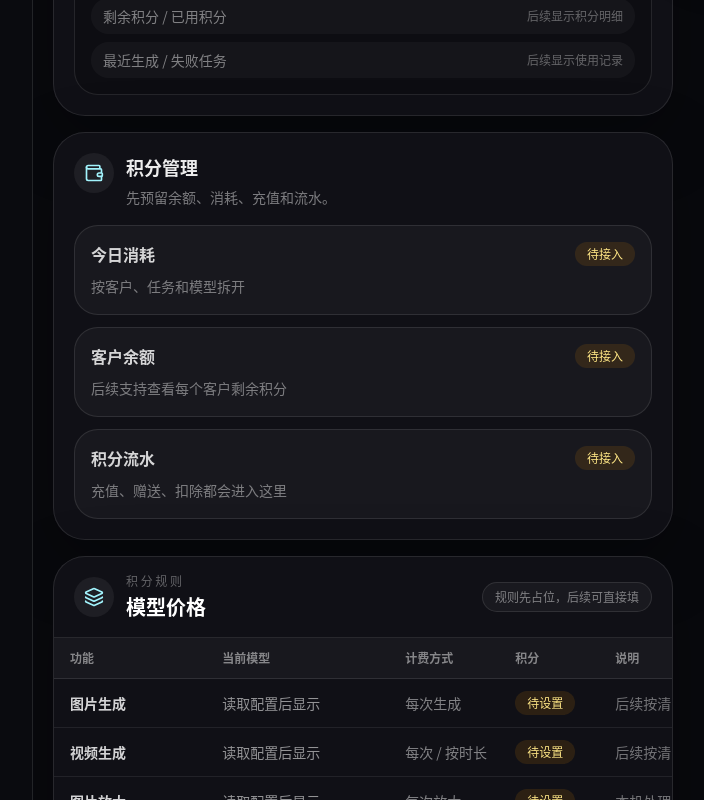
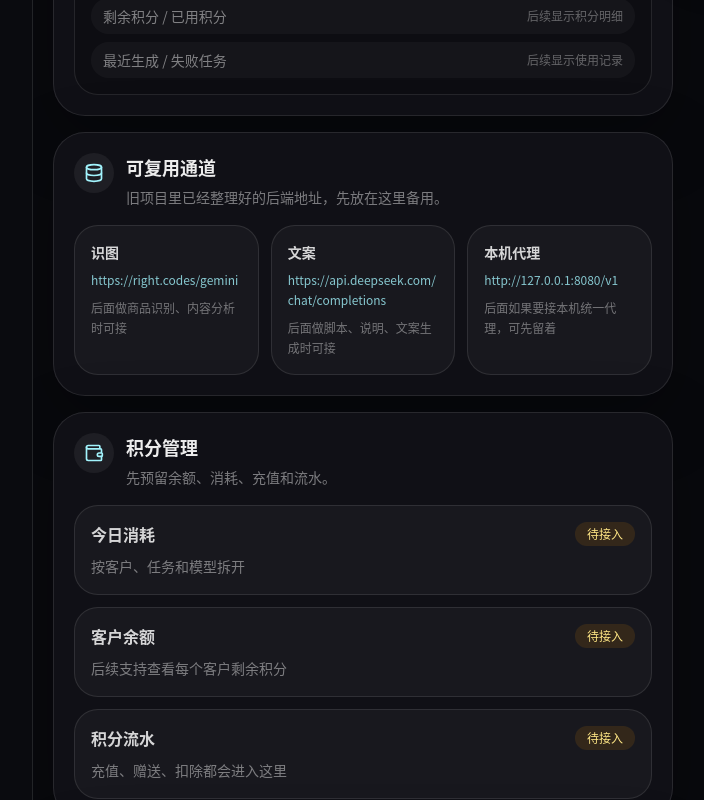
Before and after one commit to jike072-collab/new-jiemian, a Next.js app: page /admin/providers in a window 1280 px wide. Shown: the part 1640-2440 px from the top of the page, without its empty margins (211-915 px from the left). Built offline with nearby package versions, Linux system fonts and the light colour scheme.

Commit message:
Document reusable codex_sp endpoints

```diff
--- a/src/components/admin-providers-client.tsx
+++ b/src/components/admin-providers-client.tsx
@@ -113,6 +113,12 @@ const helpItems = [
     title: "Key 会不会直接显示出来？",
     body: "不会。页面默认只显示安全预览，新填写的 Key 保存后也会重新隐藏。",
   },
+];
+
+const reusableEndpoints = [
+  { label: "识图", value: "https://right.codes/gemini", note: "后面做商品识别、内容分析时可接" },
+  { label: "文案", value: "https://api.deepseek.com/chat/completions", note: "后面做脚本、说明、文案生成时可接" },
+  { label: "本机代理", value: "http://127.0.0.1:8080/v1", note: "后面如果要接本机统一代理，可先留着" },
 ];
 
 function endpointOptionsFor(provider: EditableProvider) {
@@ -518,6 +524,19 @@ export function AdminProvidersClient() {
                         <PlaceholderRow left="最近生成 / 失败任务" right="后续显示使用记录" />
                       </div>
                     </div>
+                  </div>
+                </section>
+
+                <section className="admin-panel p-4 md:p-5">
+                  <SectionHeading icon={Database} title="可复用通道" note="旧项目里已经整理好的后端地址，先放在这里备用。" />
+                  <div className="mt-4 grid gap-3 md:grid-cols-3">
+                    {reusableEndpoints.map((item) => (
+                      <div key={item.label} className="soft-card rounded-2xl border border-white/10 bg-white/[0.035] p-4">
+                        <p className="text-sm font-bold text-white/82">{item.label}</p>
+                        <p className="mt-2 break-all text-xs leading-5 text-cyan-200/80">{item.value}</p>
+                        <p className="mt-2 text-xs leading-5 text-white/40">{item.note}</p>
+                      </div>
+                    ))}
                   </div>
                 </section>
 
```
Also changed, not shown: 2 other files (tests, documents, lock files or other folders).
